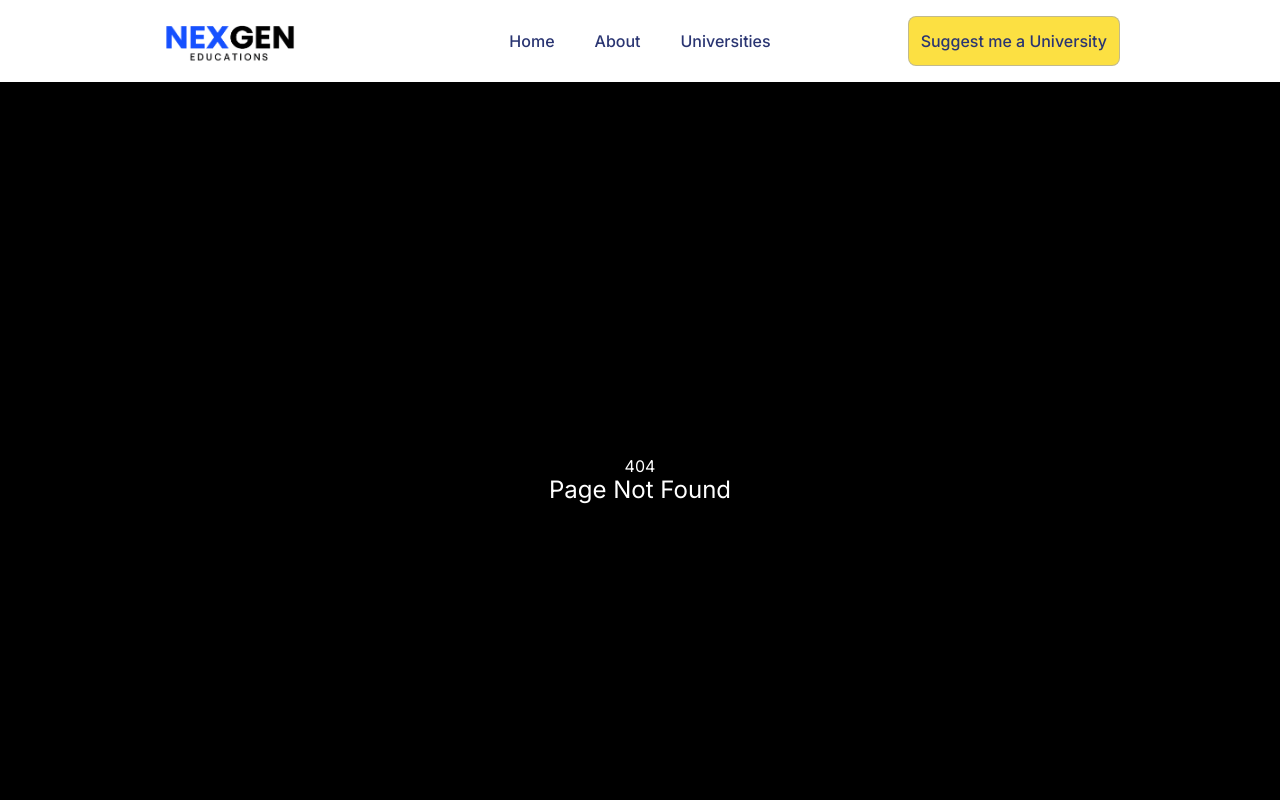
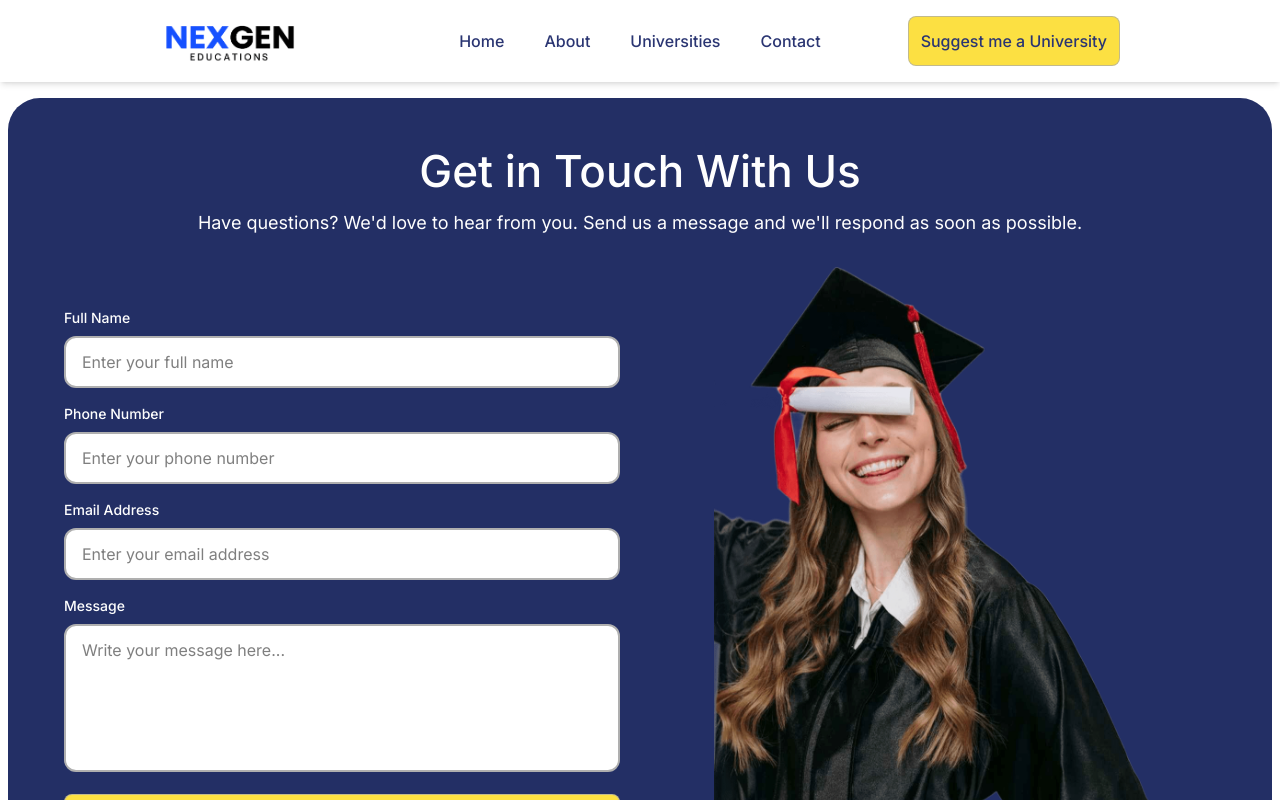
Before and after one commit to madewebs/Nexgeneducation, a React (Vite) app: page /contact in a window 1280 px wide. Shown: the top 800 px of the page. Built offline with nearby package versions, Linux system fonts and the light colour scheme.

Commit message:
added contact

```diff
--- a/src/components/Navbar.jsx
+++ b/src/components/Navbar.jsx
@@ -29,6 +29,9 @@ export default function Navbar() {
     {
       name: "Universities",
       link: "/",
+    },{
+      name: "Contact",
+      link: "/contact",
     },
   ];
 
--- /dev/null
+++ b/src/pages/Contact/Page.jsx
@@ -0,0 +1,110 @@
+import React from 'react'
+import YellowButton from '../../components/ui/button';
+import contactImage from '../../assets/contact.png'
+export default function ContactPage() {
+  return (
+    <section className='bg-[#232f65] rounded-4xl mx-2 py-6 md:py-10 mt-4 mb-10 p-4'>
+          <div className='max-w-6xl mx-auto'>
+            <h2 className='text-[1.75em] md:text-[2.25em] lg:text-[2.75em] font-medium text-center text-[#fefefe] mb-2'>
+              Get in Touch With Us
+            </h2>
+            <p className='text-center text-[#fefefe] text-md md:text-lg mb-8 leading-tight '>
+              Have questions? We'd love to hear from you. Send us a message and we'll respond as soon as possible.
+            </p>
+
+            <div className='grid items-center grid-cols-1 gap-10 md:grid-cols-2'>
+              {/* Form Column */}
+              <div className='flex flex-col justify-center'>
+                <form
+                  onSubmit={(e) => {
+                    e.preventDefault();
+                    const formData = new FormData(e.target);
+                    const name = formData.get('name');
+                    const phone = formData.get('phone');
+                    const email = formData.get('email');
+                    const message = formData.get('message');
+
+                    const whatsappMessage = `Hello! My name is ${name}. Email: ${email}, Phone: ${phone}. Message: ${message}`;
+                    const encodedMessage = encodeURIComponent(whatsappMessage);
+                    // Replace with your WhatsApp number (format: country code + number, e.g., 919876543210)
+                    const whatsappNumber = '918891788828';
+                    window.open(`https://wa.me/${whatsappNumber}?text=${encodedMessage}`, '_blank');
+                    e.target.reset();
+                  }}
+                  className='space-y-4'
+                >
+                  {/* Name Field */}
+                  <div>
+                    <label className='block text-sm font-medium text-[#fefefe] mb-2'>
+                      Full Name
+                    </label>
+                    <input
+                      type='text'
+                      name='name'
+                      required
+                      placeholder='Enter your full name'
+                      className='w-full px-4 py-3 border-2 border-[#afafaf] rounded-xl focus:outline-none transition-colors bg-white'
+                    />
+                  </div>
+
+                  {/* Phone Number Field */}
+                  <div>
+                    <label className='block text-sm font-medium text-[#fefefe] mb-2'>
+                      Phone Number
+                    </label>
+                    <input
+                      type='tel'
+                      name='phone'
+                      required
+                      placeholder='Enter your phone number'
+                      className='w-full px-4 py-3 border-2 border-[#afafaf] rounded-xl focus:outline-none transition-colors bg-white'
+                    />
+                  </div>
+
+                  {/* Email Field */}
+                  <div>
+                    <label className='block text-sm font-medium text-[#fefefe] mb-2'>
+                      Email Address
+                    </label>
+                    <input
+                      type='email'
+                      name='email'
+                      required
+                      placeholder='Enter your email address'
+                      className='w-full px-4 py-3 border-2 border-[#afafaf] rounded-xl focus:outline-none transition-colors bg-white'
+                    />
+                  </div>
+
+                  {/* Message Field */}
+                  <div>
+                    <label className='block text-sm font-medium text-[#fefefe] mb-2'>
+                      Message
+                    </label>
+                    <textarea
+                      name='message'
+                      required
+                      rows='5'
+                      placeholder='Write your message here...'
+                      className='w-full px-4 py-3 border-2 border-[#afafaf] rounded-xl focus:outline-none transition-colors bg-white resize-none'
+                    />
+                  </div>
+                    <YellowButton name='Send via Whatsapp' type='submit' />
+                </form>
+              </div>
+
+              {/* Image Column */}
+              <div className='items-center justify-center hidden md:flex'>
+                <div className='relative w-full max-w-md'>
+                  <div className='absolute inset-0 -z-10 rounded-3xl blur-2xl opacity-40' />
+                  <img
+                    src={contactImage}
+                    alt='Contact us illustration'
+                    className='object-cover w-full h-auto rounded-3xl'
+                  />
+                </div>
+              </div>
+            </div>
+          </div>
+        </section>
+  )
+}
--- a/src/pages/Home/Page.jsx
+++ b/src/pages/Home/Page.jsx
@@ -4,6 +4,7 @@ import heroImage1 from '../../assets/img1.png'
 import heroImage2 from '../../assets/img2.png'
 import logo from '../../assets/nexgeneducationlogo.png'
 import heroImage3 from '../../assets/img3.png'
+import whatsapp from '../../assets/ui/whatsapp.png'
 import contactImage from '../../assets/contact.png'
 import YellowButton from "../../components/ui/button";
 import { coursesPG } from "../../datas/coursesPg";
@@ -194,6 +195,13 @@ const front = [
 ];
 return (
   <main className="overflow-hidden bg-linear-to-br from-[#fefefe] to-[#fffcf6]">
+    <div className="fixed bottom-8 right-6 md:right-10 z-200">
+      <img
+        src={whatsapp}
+        alt='nexxgen Whatsapp'
+        className="h-14 w-14 md:h-16 md:w-16"
+         />
+    </div>
     <section className="flex flex-col justify-center md:mx-auto w-full md:max-w-[80%] px-4 md:px-6 lg:px-8 min-h-[60vh] md:min-h-[80vh]">
       <div
         className="relative w-full overflow-hidden touch-pan-y"
--- a/src/routes/index.jsx
+++ b/src/routes/index.jsx
@@ -3,6 +3,7 @@ import ErrorPage from "../pages/Error/Page";
 import MainLayoutPage from "../layouts/MainLayout";
 import HomePage from "../pages/Home/Page";
 import CourseTemplatePage from "../pages/CourseTemplate/Page";
+import ContactPage from "../pages/Contact/Page";
 import AboutPage from "../pages/About/Page";
 export const routes = createBrowserRouter([
   {
@@ -17,6 +18,10 @@ export const routes = createBrowserRouter([
         element: <AboutPage />,
       },
       {
+        path: "/contact",
+        element: <ContactPage />,
+      },
+      {
         path: "/course/:courseName",
         element: <CourseTemplatePage />,
       },
```
Also changed, not shown: src/assets/ui/whatsapp.png (added).
